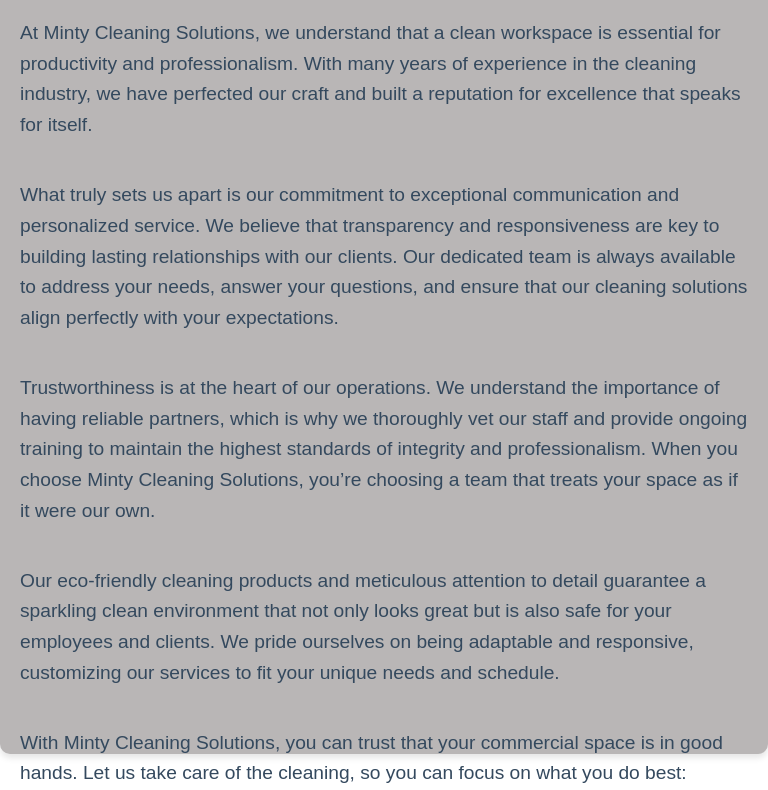
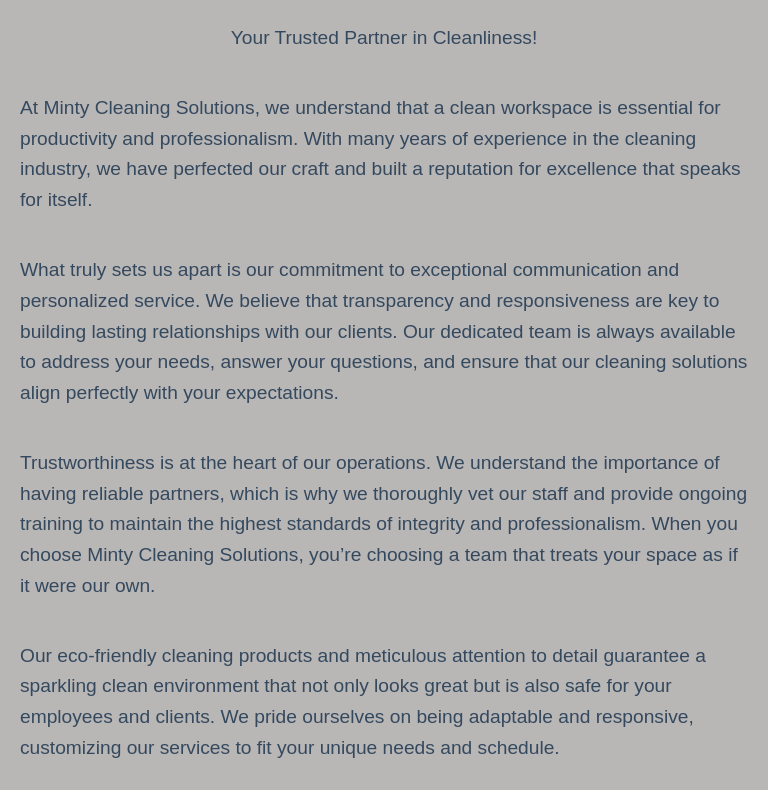
Before and after one commit to boynamedjack47/mintyclean, a plain HTML site: page about.html in a window 768 px wide. Shown: the part 166-956 px from the top of the page. Drawn offline with Linux system fonts and the light colour scheme.

Commit message:
Updated mobile styling for about.html

```diff
--- a/styles/about.css
+++ b/styles/about.css
@@ -34,8 +34,10 @@
     }
 }
 
-@media (min-width: 768px) {
 
 
-    .content1 { padding-top: 100px; }
- }
+@media (max-width: 768px) {
+    .content1 {
+        padding-top: 175px; /* Adjust margin for larger screens */
+    }
+}
```
